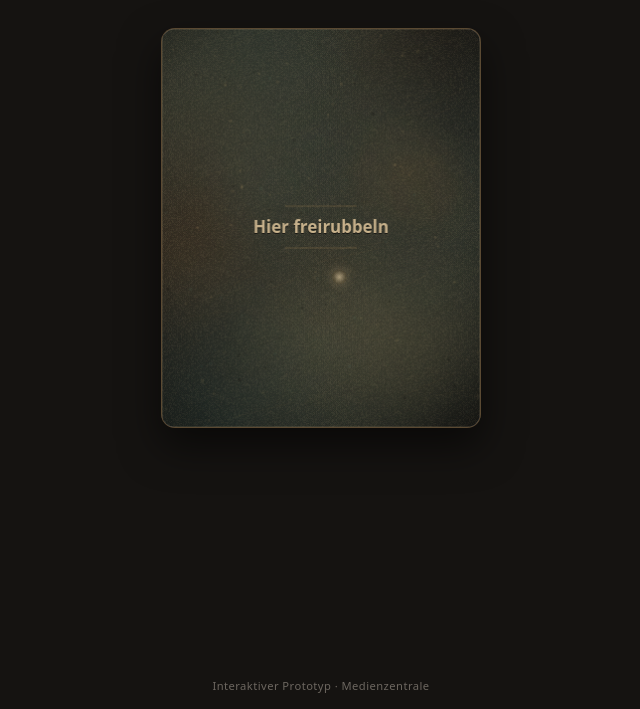
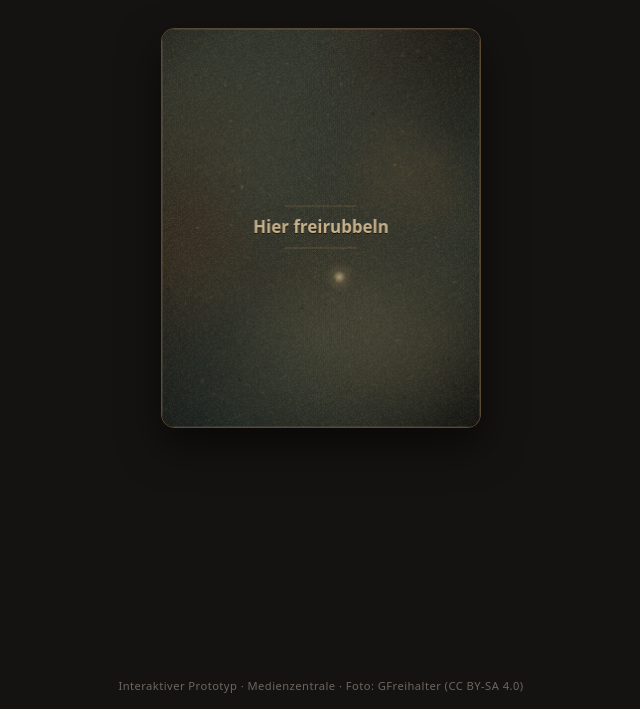
Before and after one commit to intense77/afra, a plain HTML site: page index.html in a window 1280 px wide. Shown: the part 91-800 px from the top of the page, without its empty margins (319-959 px from the left). Drawn offline with Linux system fonts and the light colour scheme.

Commit message:
4 weitere Museums-Highlights (Wikimedia Commons, optimiert) inkl. Bildnachweis ergänzt

```diff
--- a/index.html
+++ b/index.html
@@ -390,7 +390,7 @@
     <button class="reload-btn" id="reload-btn" type="button">Anderes Detail freilegen</button>
   </section>
 
-  <footer>
+  <footer id="footer-text">
     Interaktiver Prototyp · Medienzentrale
   </footer>
 
@@ -451,6 +451,34 @@
         title: "Das Augsburger Bronzeportal",
         text: "35 Bronzetafeln auf zwei mächtigen Türflügeln – eines der bedeutendsten mittelalterlichen Kunstwerke Europas, im Original im Diözesanmuseum St. Afra.",
         url: DEFAULT_MUSEUM_URL
+      },
+      {
+        image: "tuerzieher.jpg",
+        title: "Der Bronze-Türzieher",
+        text: "Kraftvoll gegossene Löwenköpfe mit schwerem Ring schmücken das historische Portal – seit über 1.000 Jahren Blickfang für jeden Besucher.",
+        url: DEFAULT_MUSEUM_URL,
+        credit: "Foto: Rebecca Kennison (CC BY 2.5)"
+      },
+      {
+        image: "bronzekreuz.jpg",
+        title: "Mittelalterliches Bronzekreuz",
+        text: "Ein gekrönter Christus in feiner mittelalterlicher Bronzegusskunst – eines der eindrucksvollsten sakralen Kunstwerke der Sammlung St. Afra.",
+        url: DEFAULT_MUSEUM_URL,
+        credit: "Foto: GFreihalter (CC BY-SA 4.0)"
+      },
+      {
+        image: "vortragekreuz.jpg",
+        title: "Vortragekreuz aus Limoges",
+        text: "Leuchtendes Email, vergoldetes Kupfer und eingefasste Schmucksteine: mittelalterliche Goldschmiedekunst aus der Schatzkammer des Museums.",
+        url: DEFAULT_MUSEUM_URL,
+        credit: "Foto: GFreihalter (CC BY-SA 4.0)"
+      },
+      {
+        image: "ziborium.jpg",
+        title: "Ziborium von 1548",
+        text: "Feinste Gravuren auf vergoldetem Metall zeigen den heiligen Ulrich – ein Glanzstück der Augsburger Goldschmiedekunst im Diözesanmuseum St. Afra.",
+        url: DEFAULT_MUSEUM_URL,
+        credit: "Foto: GFreihalter (CC BY-SA 4.0)"
       }
     ];
 
@@ -467,6 +495,8 @@
     const ctaBtn = document.getElementById("cta-btn");
     const hintText = document.getElementById("hint-text");
     const reloadBtn = document.getElementById("reload-btn");
+    const footerText = document.getElementById("footer-text");
+    const BASE_FOOTER = "Interaktiver Prototyp · Medienzentrale";
 
     // Winziger Offscreen-Masken-Canvas für ultraschnelle Fortschrittsmessung auf Smartphones
     const maskCanvas = document.createElement("canvas");
@@ -515,6 +545,9 @@
       titleEl.textContent = motive.title;
       textEl.textContent = motive.text;
       ctaBtn.href = motive.url || DEFAULT_MUSEUM_URL;
+      footerText.textContent = motive.credit
+        ? `${BASE_FOOTER} · ${motive.credit}`
+        : BASE_FOOTER;
 
       // Nächstes Bild unauffällig vorladen für flüssigen Wechsel
       const next = motives[(index + 1) % motives.length];
```
Also changed, not shown: bronzekreuz.jpg (added), tuerzieher.jpg (added), vortragekreuz.jpg (added), ziborium.jpg (added).
